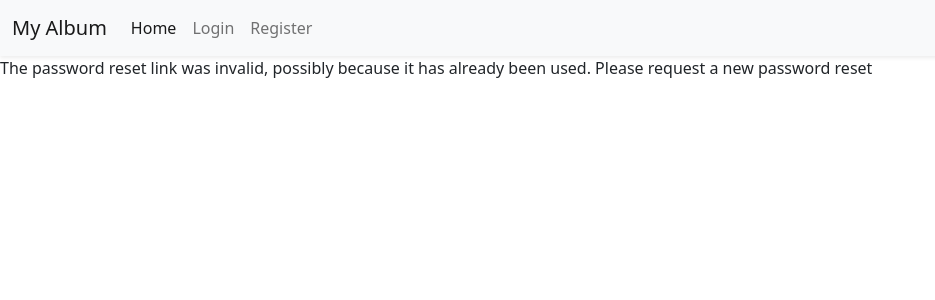
After one commit to Solounod/Myalbum, a Django app: page /reset/1/1 in a window 1280 px wide. The commit adds this page. Shown: the top 300 px of the page, without its empty margins (0-935 px from the left). Run offline with Django 4.2, Linux system fonts and the light colour scheme; parts of the project's set-up code (start-up, migrations or seed data) failed here and were passed over; some libraries are stand-ins or nearby versions.

Commit message:
Subir proyecto a repositorio

```diff
--- a/createuser/urls.py
+++ b/createuser/urls.py
@@ -1,5 +1,6 @@
 from django.urls import path
 from .views import MyView, RegisterUser, MyViewPage, LoginUser
+from django.contrib.auth import views as auth_views
 
 
 urlpatterns = [
@@ -8,4 +9,8 @@ urlpatterns = [
     path('Register/',RegisterUser.as_view(), name='register'),
     path('LogoutUser/',RegisterUser.logout_user, name='logout'),
     path('Login/',LoginUser.as_view(), name='login'),
+    path('reset_password/',auth_views.PasswordResetView.as_view(), name='password_reset'),
+    path('reset_password_send/',auth_views.PasswordResetDoneView.as_view(), name='password_reset_done'),
+    path('reset/<uidb64>/<token>',auth_views.PasswordResetConfirmView.as_view(), name='password_reset_confirm'),
+    path('reset_password_complete/',auth_views.PasswordResetCompleteView.as_view(), name='password_reset_complete'),
 ]
--- a/templates/registration/login.html
+++ b/templates/registration/login.html
@@ -20,6 +20,7 @@
             {{form.as_p}}
             <button class="btn btn-success" type="submit">Enviar</button>
         </form>
+        <p>You forgot your password? Restore <a href="{% url 'password_reset' %}">Here</a></p>
     </div>
 
 
--- /dev/null
+++ b/templates/registration/password_reset_confirm.html
@@ -0,0 +1,33 @@
+{% extends "createuser/base.html" %}
+
+
+{% block content %}
+
+{% if validlink %}
+
+<p>Please enter your new password twice so we can verify you typed it in correctly.</p>
+
+<form method="post">{% csrf_token %}
+<fieldset class="module aligned">
+    <input class="hidden" autocomplete="username" value="{{ form.user.get_username }}">
+    <div class="form-row field-password1">
+        {{ form.new_password1.errors }}
+        <label for="id_new_password1">New password:</label>
+        {{ form.new_password1 }}
+    </div>
+    <div class="form-row field-password2">
+        {{ form.new_password2.errors }}
+        <label for="id_new_password2">Confirm password:</label>
+        {{ form.new_password2 }}
+    </div>
+    <input type="submit" value="Change my password">
+</fieldset>
+</form>
+
+{% else %}
+
+<p>The password reset link was invalid, possibly because it has already been used.  Please request a new password reset</p>
+
+{% endif %}
+
+{% endblock %}
```
Also changed, not shown: createuser/form.py (+14 -0 lines), myalbun/settings.py (+8 -0 lines), templates/registration/password_reset_complete.html (added, +11 -0 lines), templates/registration/password_reset_done.html (added, +12 -0 lines), templates/registration/password_reset_form.html (added, +22 -0 lines), README.md (added).
